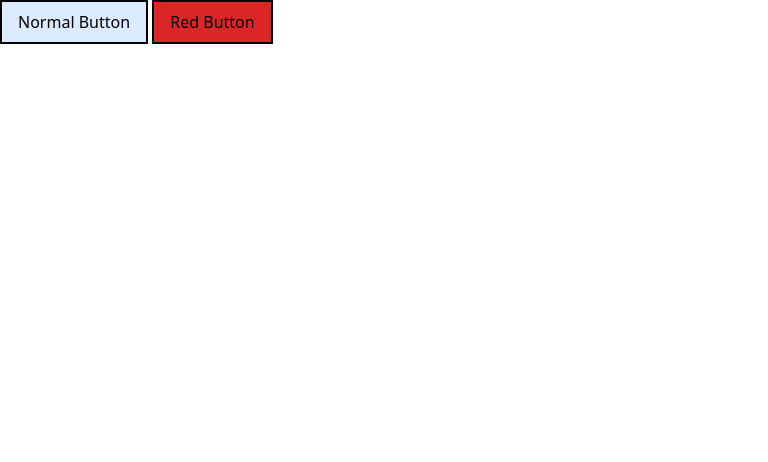
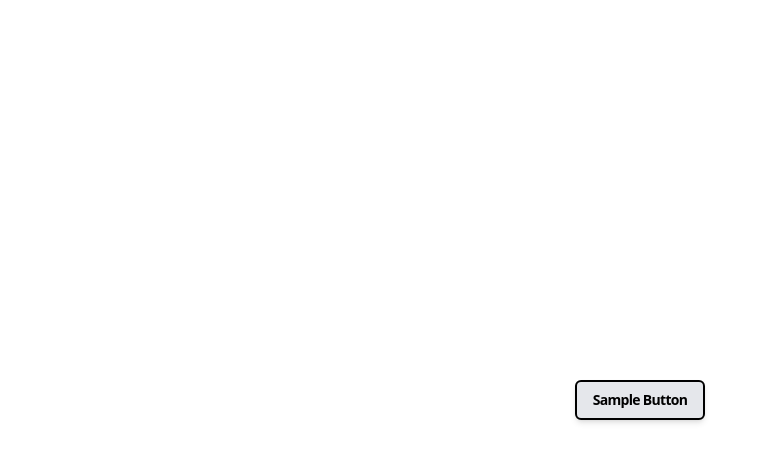
Before and after one commit to YamatoDX/tail-practice, a website: page public/practice.html in a window 1280 px wide. Shown: the whole page, without its empty margins (0-768 px from the left). Drawn offline with Linux system fonts and the light colour scheme.

Commit message:
btn class added

```diff
--- a/public/practice.html
+++ b/public/practice.html
@@ -7,8 +7,7 @@
     <title>Document</title>
     <link rel="stylesheet" href="./output.css" />
   </head>
-  <body>
-    <button class="btn">Normal Button</button>
-    <button class="btn btn-red">Red Button</button>
+  <body class="h-screen w-screen box-border flex justify-center items-center">
+    <button class="btn">Sample Button</button>
   </body>
 </html>
--- a/src/main.css
+++ b/src/main.css
@@ -3,9 +3,5 @@
 @tailwind utilities;
 
 .btn {
-  @apply bg-blue-100 text-center border-2 border-black px-4 py-2;
+  @apply px-4 py-2 border-2 border-black bg-gray-200 shadow-md rounded-md m-2 text-black text-sm font-bold focus:ring-2 focus:ring-red-500 focus:ring-offset-1 text-center tracking-tighter;
 }
-
-.btn-red {
-  @apply bg-red-600 text-right;
-}
```
Also changed, not shown: public/output.css.
